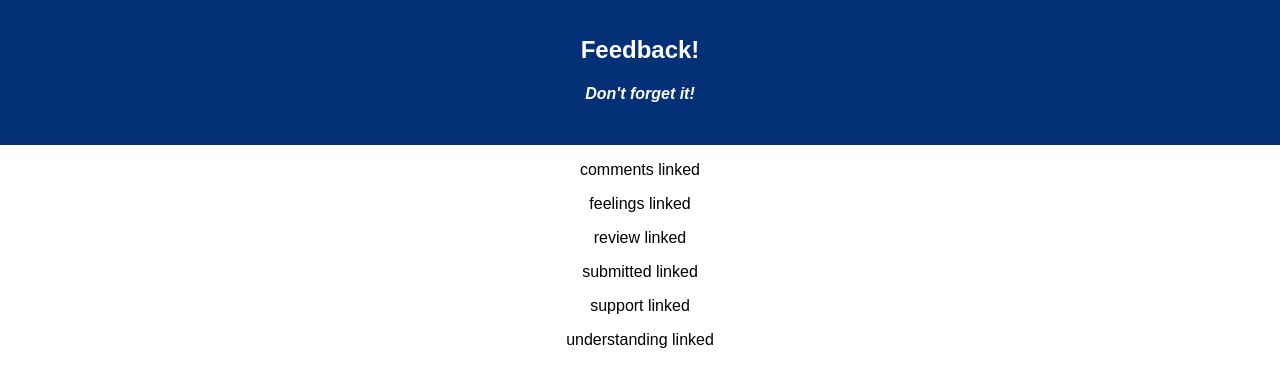
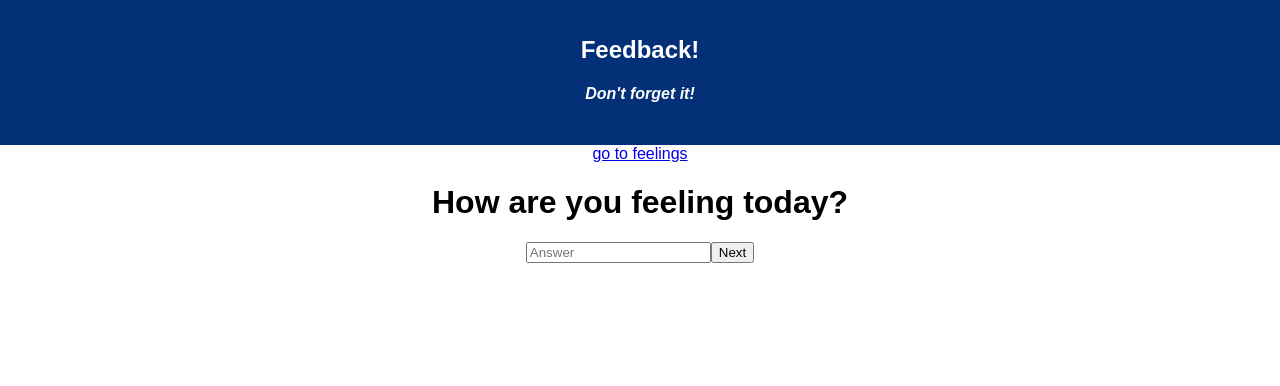
Before and after one commit to paulbuysse/redux-feedback-loop, a React (Create React App) app: page /#/feelings in a window 1280 px wide. Shown: the top 386 px of the page. Built offline with nearby package versions, Linux system fonts and the light colour scheme.

Commit message:
feelings page functional

```diff
--- a/src/components/App/App.js
+++ b/src/components/App/App.js
@@ -1,6 +1,8 @@
 import React, { Component } from 'react';
 import axios from 'axios';
 import './App.css';
+import { HashRouter as Router, Route, Link } from 'react-router-dom';
+import {connect} from 'react-redux';
 
 import Comments from '../Comments/Comments.js';
 import Feelings from '../Feelings/Feelings.js';
@@ -18,14 +20,26 @@ class App extends Component {
           <h4><i>Don't forget it!</i></h4>
         </header>
 
-      <Comments />
+        <Router>
+          <Link to="/feelings">go to feelings</Link>
+
+          {/* <Comments />
       <Feelings />
       <Review />
       <Submitted />
       <Support />
-      <Understanding />
+      <Understanding /> */}
 
-        <br/>
+          <Route exact path="/feelings" component={Feelings} />
+          <Route exact path="/understanding" component={Understanding} />
+          <Route exact path="/review" component={Review} />
+          <Route exact path="/submitted" component={Submitted} />
+          <Route exact path="/support" component={Support} />
+          <Route exact path="/comments" component={Comments} />
+
+        </Router>
+
+        <br />
       </div>
     );
   }
--- a/src/components/Feelings/Feelings.js
+++ b/src/components/Feelings/Feelings.js
@@ -3,9 +3,30 @@ import { connect } from 'react-redux';
 
 class Feelings extends Component {
 
+    state = {
+        feelings: ''
+    }
+
+    handleSubmit = () => {
+        this.props.dispatch(
+            { type: 'FEELINGS_SUBMIT', payload: this.state.feelings }
+        );
+
+        this.props.history.push('/understanding')
+    }
+
     render() {
+        console.log(this.state.feelings)
         return (
-            <p>feelings linked</p>
+            <div>
+
+                <h1>How are you feeling today?</h1>
+
+                <input placeholder="Answer" onChange={(event) => this.setState({ feelings: event.target.value })} />
+
+                <button onClick={this.handleSubmit}>Next</button>
+
+            </div>
         )
     }
 }
--- a/src/components/Understanding/Understanding.js
+++ b/src/components/Understanding/Understanding.js
@@ -5,7 +5,15 @@ class Understanding extends Component {
 
     render() {
         return (
-            <p>understanding linked</p>
+            <div>
+
+            <h1>How are you feeling today?</h1>
+
+            <input placeholder="Answer" onChange={(event) => this.setState({ feelings: event.target.value })} />
+
+            <button onClick={this.handleSubmit}>Next</button>
+
+        </div>
         )
     }
 }
--- a/src/index.js
+++ b/src/index.js
@@ -7,9 +7,23 @@ import { createStore, combineReducers, applyMiddleware } from 'redux';
 import { Provider } from 'react-redux';
 import logger from 'redux-logger';
 
+const feelingsReducer = (state = '', action) => {
+    if (action.type === 'FEELINGS_SUBMIT') {
+        return action.payload
+    }
+    return state
+}
+
+const understandingReducer = (state = '', action) => {
+    if (action.type === 'UNDERSTANDING_SUBMIT') {
+        return action.payload
+    }
+    return state
+}
+
 const reduxStore = createStore(
     combineReducers({
-
+        feelingsReducer
     }),
     applyMiddleware(logger)
 )
```
